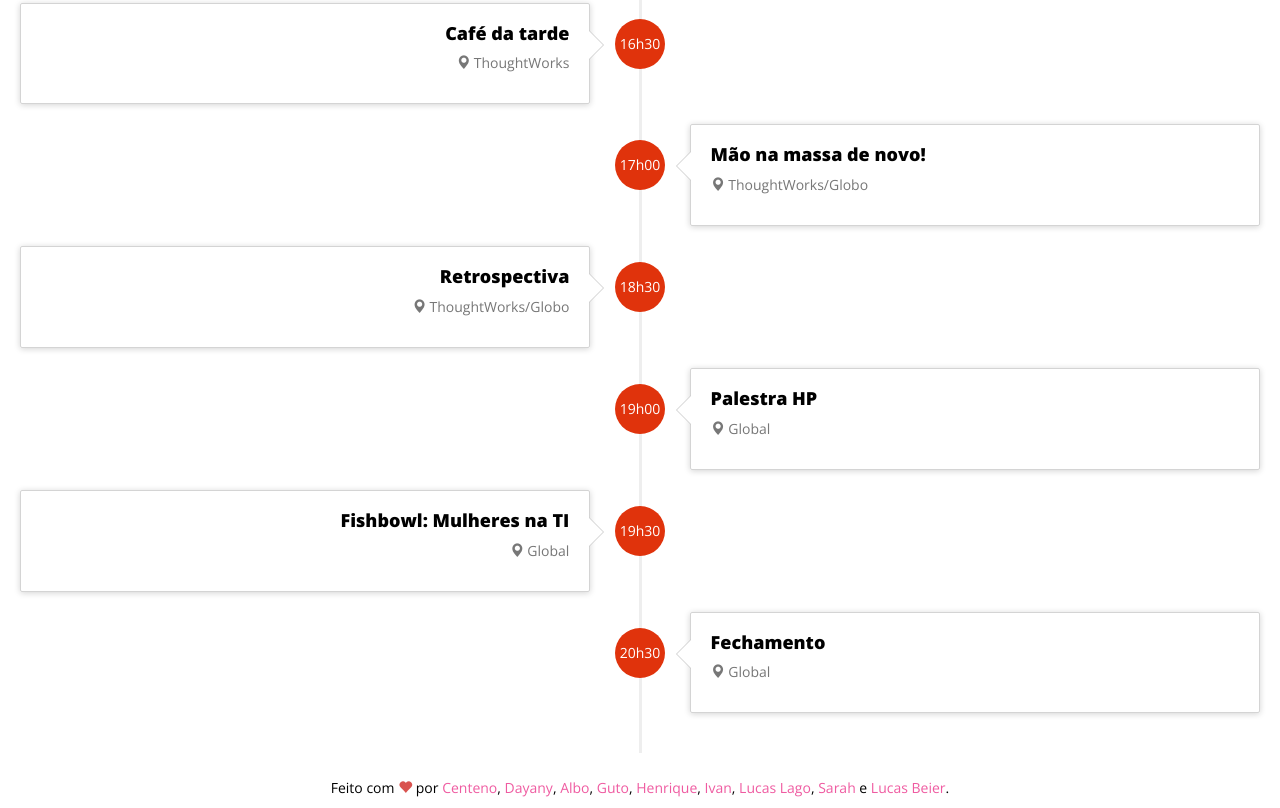
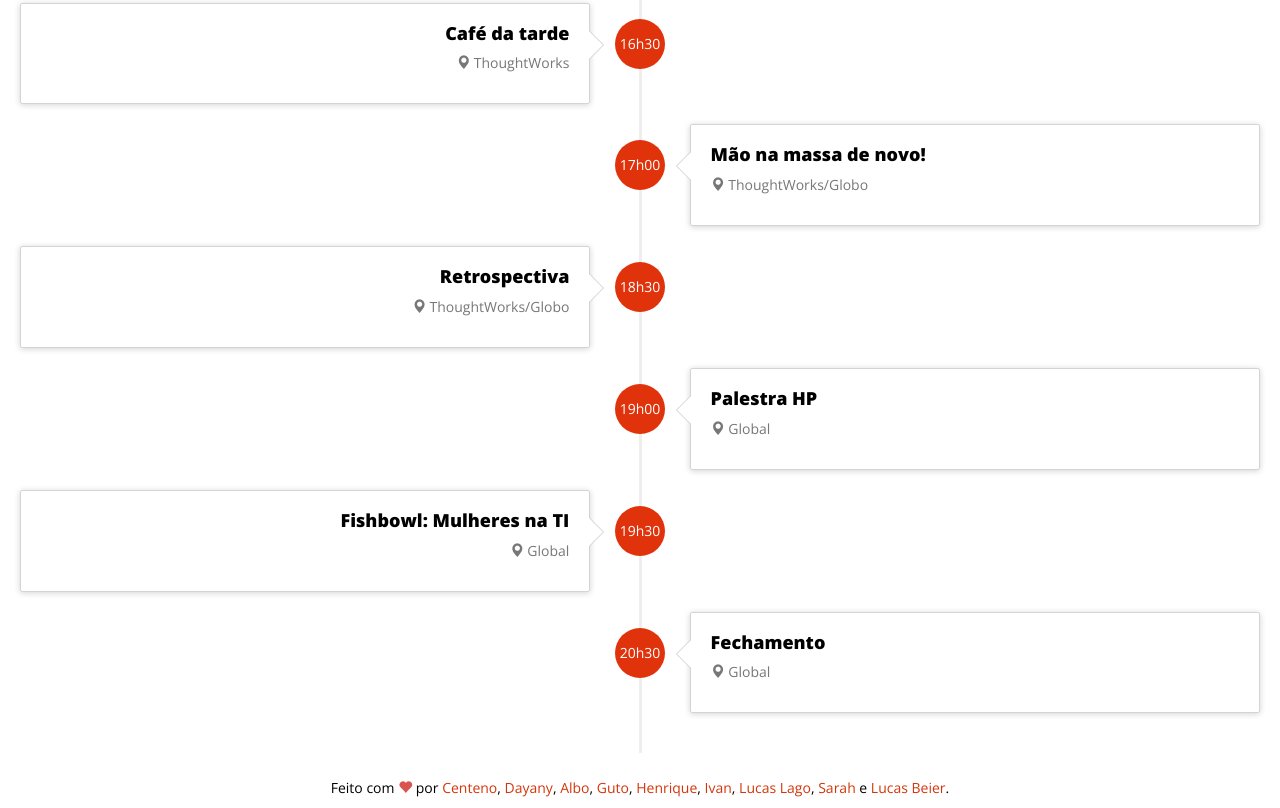
Before and after one commit to poarailsgirls/app, a plain HTML site: page index.html in a window 1280 px wide. Shown: the part 1811-2619 px from the top of the page. Drawn offline with nearby package versions, Linux system fonts and the light colour scheme; some packages are replaced by stand-ins of ours; no server answers.

Commit message:
Make footer color red.

```diff
--- a/css/app.css
+++ b/css/app.css
@@ -19,6 +19,7 @@ body {
 /*************
 * LOGO
 **************/
+
 .rails-logo {
   background-color: #d3360b;
   padding: 10px 0px 10px 0px;
@@ -80,7 +81,7 @@ body {
 }
 
 .rodape a {
-  color: #ef5ba1;
+  color: #d3360b;
 }
 
 
```
